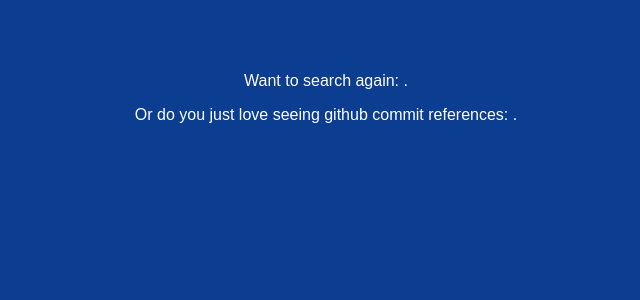
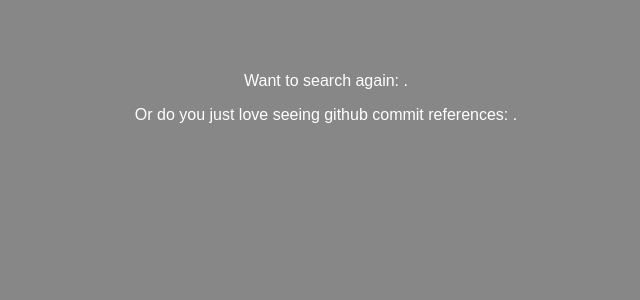
Before and after one commit to tompritch30/SSE-lab2, a Flask app: template api/templates/nasa_image.html in a window 1280 px wide. Shown: the top 300 px of the page, without its empty margins (314-954 px from the left). Run offline with Flask 3, Linux system fonts and the light colour scheme; the template is opened without the code that fills it, so the values that code supplies are empty.

Commit message:
nasa col change

```diff
--- a/api/templates/nasa_image.html
+++ b/api/templates/nasa_image.html
@@ -3,7 +3,7 @@
 <head>
 <style>
     body {
-        background-color: #0B3D91; /* dark blue for the deep space effect */
+        background-color: #878787; /* dark blue for the deep space effect */
         color: white;
         font-family: 'Arial', sans-serif;
         text-align: center;
```
